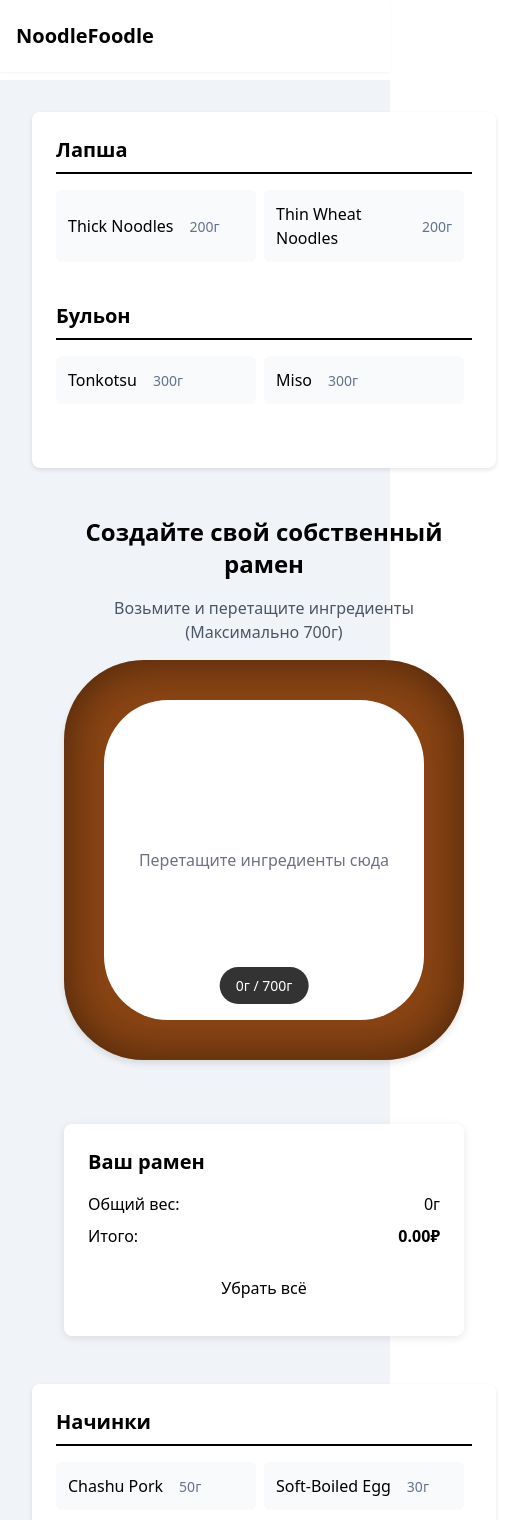
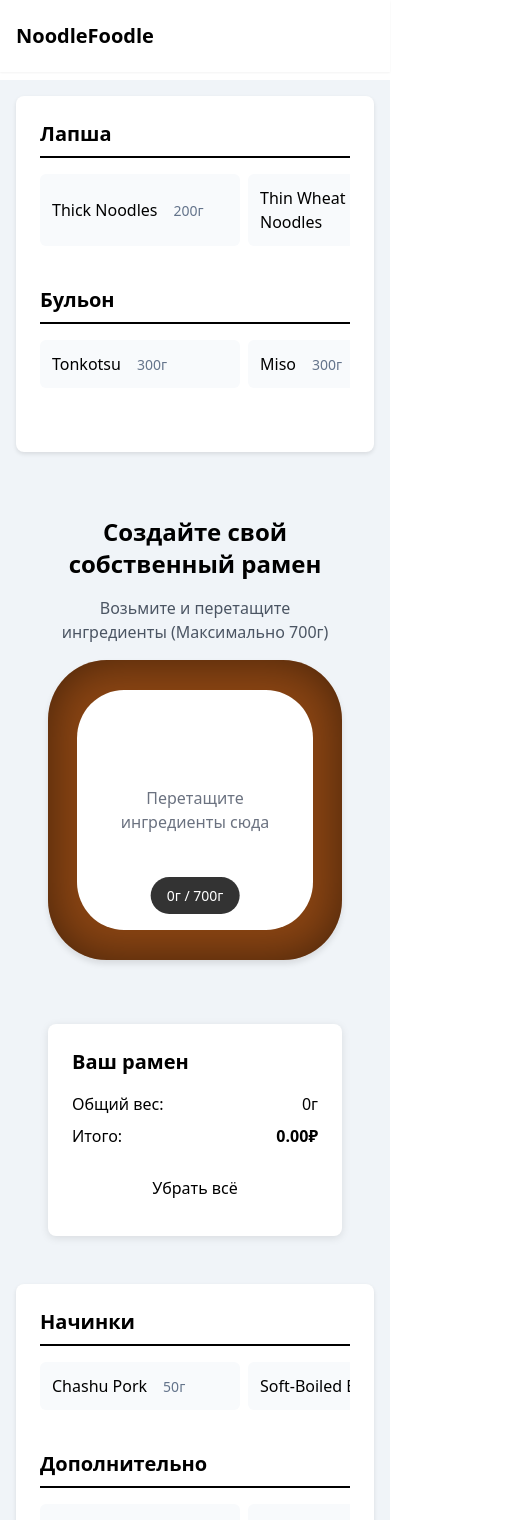
Before and after one commit to proffsenya/NoodleFoodle, a React (Vite) app: page /customproduct in a window 390 px wide. Shown: the top 1520 px of the page, 528 px wide, since content can reach past the window. Built offline with nearby package versions, Linux system fonts and the light colour scheme; some icons are missing.

Commit message:
Media queries have been added to index.css

```diff
--- a/src/index.css
+++ b/src/index.css
@@ -314,3 +314,42 @@
   font-size: 0.875rem;
   color: #64748b;
 }
+
+@media (max-width: 768px) {
+  .ramen-builder-container {
+    grid-template-columns: 1fr;
+    padding: 1rem;
+  }
+
+  .ingredients-panel {
+    position: relative;
+    top: auto;
+    max-height: none;
+    margin-bottom: 1rem;
+  }
+
+  .wooden-bowl {
+    width: 100%;
+    height: 300px;
+  }
+
+  .price-summary {
+    max-width: 100%;
+  }
+}
+
+@media (max-width: 480px) {
+  .header {
+    padding: 0.5rem;
+  }
+
+  .menu-item {
+    width: 100%;
+    margin-bottom: 1rem;
+  }
+
+  .contact-section input,
+  .contact-section textarea {
+    width: 100%;
+  }
+}
```
